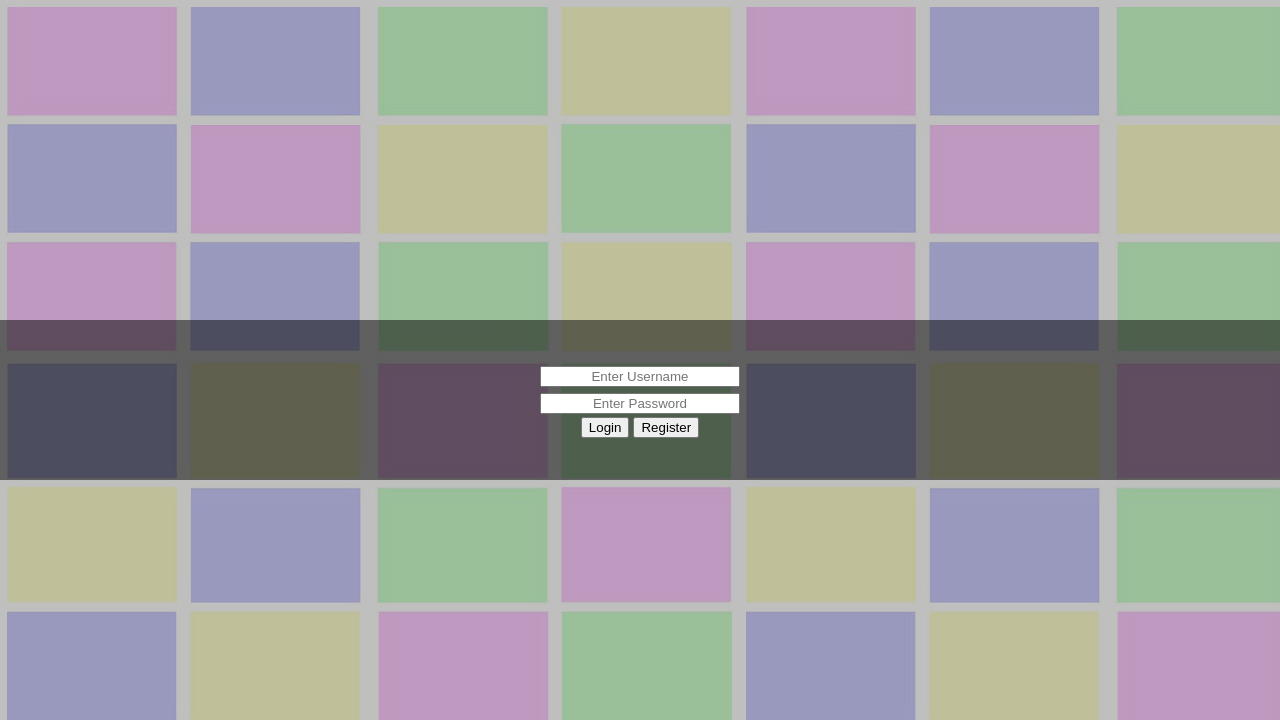
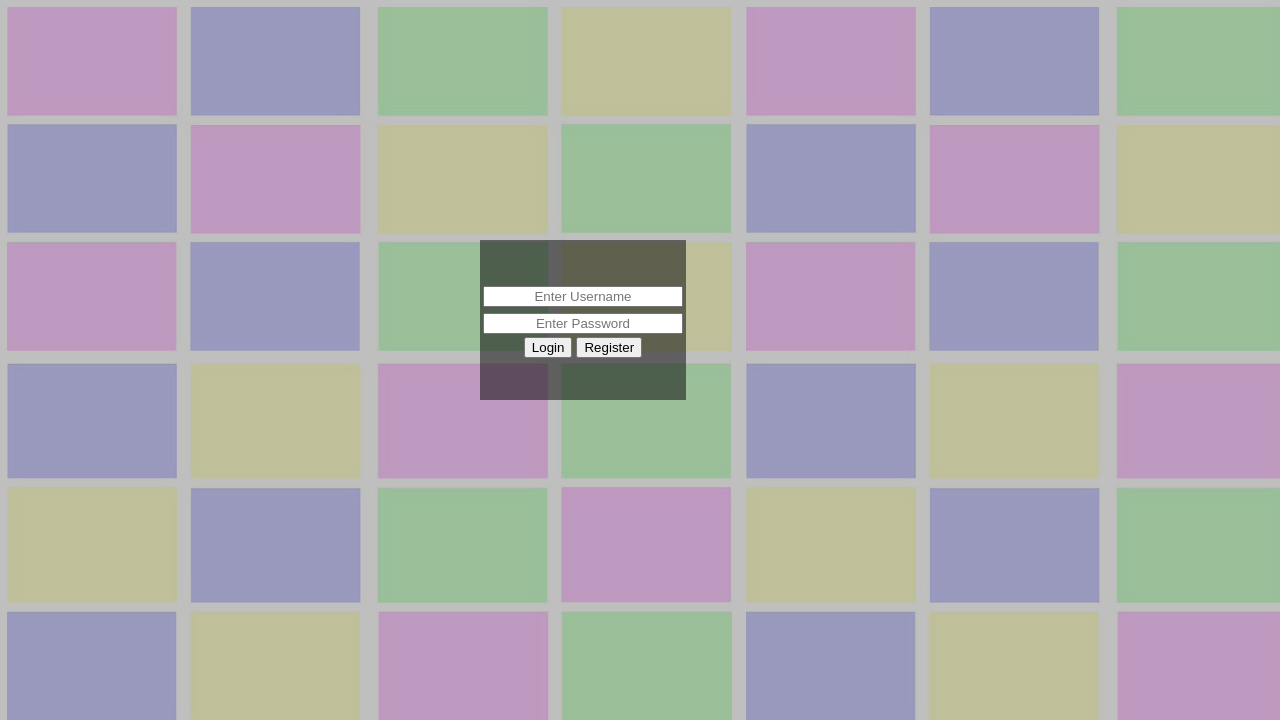
Before and after one commit to agundy/canary-client, a PHP site: page / in a window 1280 px wide. Shown: the top 720 px of the page. Run offline with PHP 8.4, Linux system fonts and the light colour scheme.

Commit message:
Changed box width
Changed the width of the main box to 25%
Properlly responds to change in change in form
-Check this please

```diff
--- a/client/index.css
+++ b/client/index.css
@@ -8,10 +8,10 @@ body {
     background: linear-gradient(0deg,rgba(1,1,1,.5),rgba(1,1,1,.5));
     position: fixed;
     z-index: 9001;
-    width: 100%;
     height: 20vh;
+		margin: 0% 37.5vw;
     text-align: center;
-    top: 40vh;
+    top: 30vh;
     left: 0;
 }
 
--- a/client/res/register.js
+++ b/client/res/register.js
@@ -11,6 +11,7 @@ function register() {
             reg_info[i].className = "in";
             reg_info[i].required = true;
             registration.innerHTML = "Just Kidding";
+						document.getElementById("main").style.height = "25vh";
             login.innerHTML = "Register";
         }
 }
@@ -20,6 +21,7 @@ function unregister() {
         for (i = 0; i < reg_info.length; i++) {
             reg_info[i].className = "in hide";
             reg_info[i].required = false;
+						document.getElementById("main").style.height = "20vh";
             registration.innerHTML = "Register";
             login.innerHTML = "Login";
         }
```
